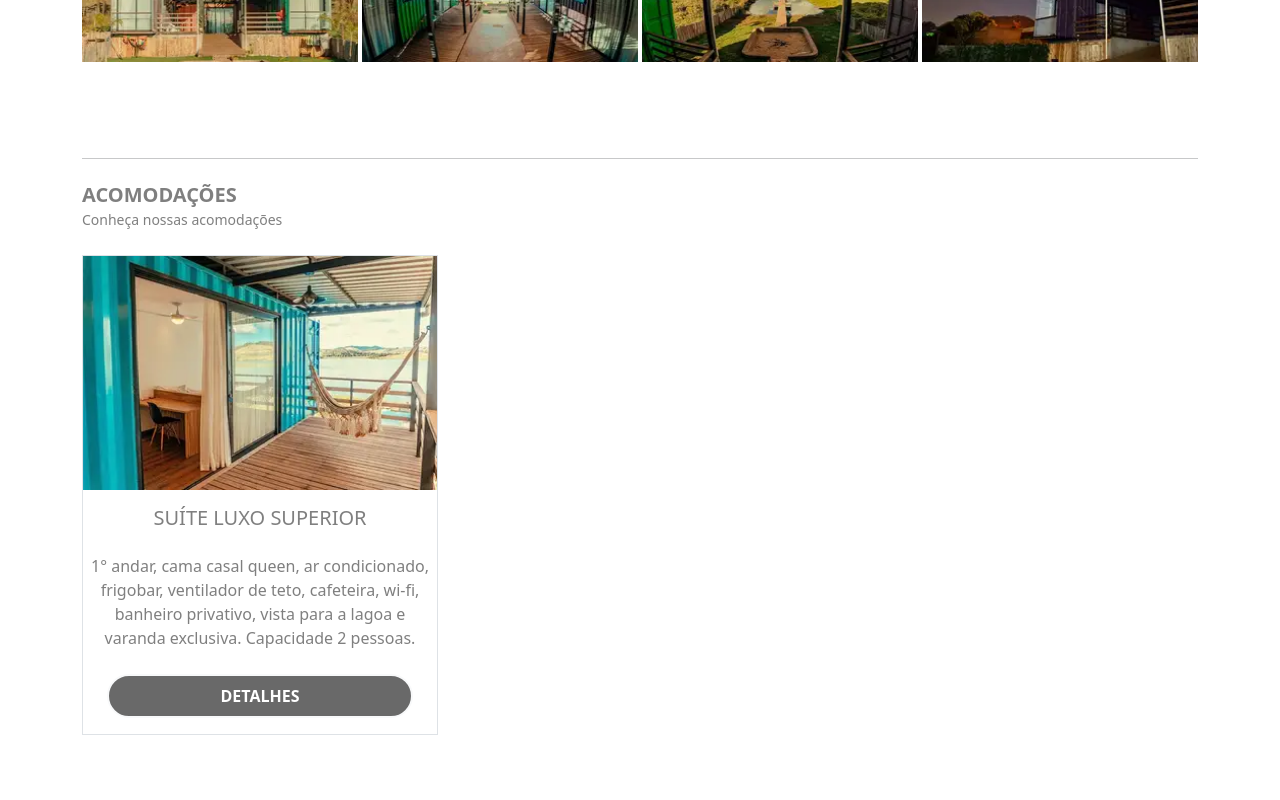
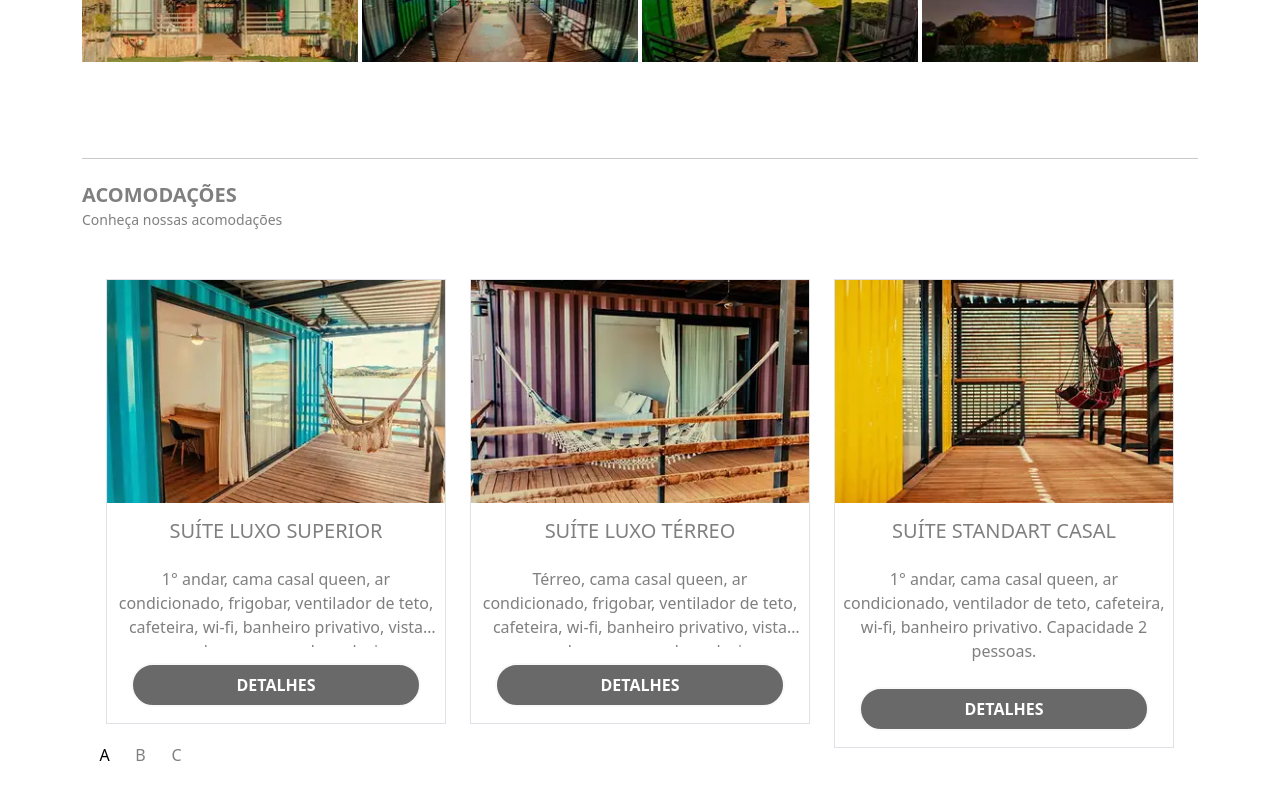
Before and after one commit to lindomarterra/lodge-container, a React (Create React App) app: page / in a window 1280 px wide. Shown: the part 1733-2533 px from the top of the page. Built offline with nearby package versions, Linux system fonts and the light colour scheme.

Commit message:
commit dez 15 21:09hr

```diff
--- a/src/components/Home/Acomodacoes.jsx
+++ b/src/components/Home/Acomodacoes.jsx
@@ -18,39 +18,156 @@ function Acomodacoes() {
 
             <div className='container-md'>
                 <hr/>
+
                 <div className='mb-4'>
                     <h5 className='text-black-50 fw-bolder py-2 text-uppercase mb-0 pb-0'> Acomodações </h5>
                     <small className='mt-0 pt-0 text-black-50' > Conheça nossas acomodações  </small>
                 </div>
 
-                <div className='carousel slide' id='acomodacoes-fotos'  >
+
+               {/* DESKTOP CAROUSEL */}
+                <div className='carousel slide p-4'  data-bs-ride="carousel" id='slide-acomodacoes' >
 
                     <div className='carousel-inner '>
 
                         <div className="carousel-item active">
                             <div className="row">
+
                                 <div className="col-4">
                                     <div className="d-flex flex-column text-center border border-1 border-blck-50">
                                         <img src={acomodacoes1} alt="img" className='w-100 d-block' />
                                         <h5 className='my-3 text-black-50 '> SUÍTE LUXO SUPERIOR </h5>
-                                        <span className='text-black-50 fs-6 p-2'>
+                                        <p className='truncar-3l text-black-50 fs-6 p-2'>
                                             1° andar, cama casal queen, ar condicionado, frigobar, ventilador de teto, cafeteira, wi-fi, banheiro privativo, vista para a lagoa e varanda exclusiva. Capacidade 2 pessoas.
-                                        </span>
+                                        </p>
 
-                                        <button type='button' className='rounded-5 mx-4 my-3 p-2 fw-bolder border border-2 border-light btn-detalhes' >DETALHES</button>
+                                        <button type='button' className='rounded-5 mx-4 mb-3 p-2 fw-bolder border border-2 border-light btn-detalhes' >DETALHES</button>
+                                    </div>
+                                </div>
+
+                                <div className="col-4">
+                                    <div className="d-flex flex-column justify-content-between text-center border border-1 border-blck-50">
+                                        <img src={acomodacoes2} alt="img" className='w-100 d-block' />
+                                        <h5 className='my-3 text-black-50 '> SUÍTE LUXO TÉRREO </h5>
+                                        <p className='truncar-3l text-black-50 fs-6 p-2'>
+                                        Térreo, cama casal queen, ar condicionado, frigobar, ventilador de teto, cafeteira, wi-fi, banheiro privativo, vista para a lagoa e varanda exclusiva. Capacidade 2 pessoas
+                                        </p>
+
+                                        <button type='button' className='rounded-5 mx-4 mb-3 p-2 fw-bolder border border-2 border-light btn-detalhes' >DETALHES</button>
+                                    </div>
+                                </div>
+
+                                <div className="col-4">
+                                    <div className="d-flex flex-column text-center border border-1 border-blck-50">
+                                        <img src={acomodacoes3} alt="img" className='w-100 d-block' />
+                                        <h5 className='my-3 text-black-50 '> SUÍTE STANDART CASAL </h5>
+                                        <p className='trauncar-3l text-black-50 fs-6 p-2'>
+                                        1° andar, cama casal queen, ar condicionado, ventilador de teto, cafeteira, wi-fi, banheiro privativo. Capacidade 2 pessoas.
+                                        </p>
+
+                                        <button type='button' className='rounded-5 mx-4 mb-3 p-2 fw-bolder border border-2 border-light btn-detalhes' >DETALHES</button>
                                     </div>
                                 </div>
                             </div>
                         </div>
 
+                        <div className="carousel-item">
+                            <div className="row">
+
+                                <div className="col-4">
+                                    <div className="d-flex flex-column text-center border border-1 border-blck-50">
+                                        <img src={acomodacoes2} alt="img" className='w-100 d-block' />
+                                        <h5 className='my-3 text-black-50 '> SUÍTE LUXO TÉRREO </h5>
+                                        <p className='truncar-3l text-black-50 fs-6 p-2'>
+                                        Térreo, cama casal queen, ar condicionado, frigobar, ventilador de teto, cafeteira, wi-fi, banheiro privativo, vista para a lagoa e varanda exclusiva. Capacidade 2 pessoas
+                                        </p>
+
+                                        <button type='button' className='rounded-5 mx-4 mb-3 p-2 fw-bolder border border-2 border-light btn-detalhes' >DETALHES</button>
+                                    </div>
+                                </div>
+
+                                <div className="col-4">
+                                    <div className="d-flex flex-column text-center border border-1 border-blck-50">
+                                        <img src={acomodacoes3} alt="img" className='w-100 d-block' />
+                                        <h5 className='my-3 text-black-50 '> SUÍTE STANDART CASAL </h5>
+                                        <p className='truncar-3l text-black-50 fs-6 p-2'>
+                                        1° andar, cama casal queen, ar condicionado, ventilador de teto, cafeteira, wi-fi, banheiro privativo. Capacidade 2 pessoas.
+                                        </p>
+
+                                        <button type='button' className='rounded-5 mx-4 mb-3 p-2 fw-bolder border border-2 border-light btn-detalhes' >DETALHES</button>
+                                    </div>
+                                </div>
+
+                                <div className="col-4">
+                                    <div className="d-flex flex-column text-center border border-1 border-blck-50">
+                                        <img src={acomodacoes4} alt="img" className='w-100 d-block' />
+                                        <h5 className='my-3 text-black-50 '> SUÍTE STANDART DUPLO </h5>
+                                        <p className='truncar-3l text-black-50 fs-6 p-2'>
+                                        1° andar, cama casal queen bipartida, ar condicionado, ventilador de teto, cafeteira, wi-fi, banheiro privativo. Capacidade 2 pessoas.
+                                        </p>
+
+                                        <button type='button' className='rounded-5 mx-4 mb-3 p-2 fw-bolder border border-2 border-light btn-detalhes' >DETALHES</button>
+                                    </div>
+                                </div>
+
+                            </div>
+                        </div>
+
+                        <div className="carousel-item">
+                            <div className="row">
+
+                                <div className="col-4">
+                                    <div className="d-flex flex-column text-center border border-1 border-blck-50">
+                                        <img src={acomodacoes3} alt="img" className='w-100 d-block' />
+                                        <h5 className='my-3 text-black-50 '> SUÍTE STANDART CASAL </h5>
+                                        <p className='truncar-3l text-black-50 fs-6 p-2'>
+                                        1° andar, cama casal queen, ar condicionado, ventilador de teto, cafeteira, wi-fi, banheiro privativo. Capacidade 2 pessoas.
+                                        </p>
+
+                                        <button type='button' className='rounded-5 mx-4 mb-3 p-2 fw-bolder border border-2 border-light btn-detalhes' >DETALHES</button>
+                                    </div>
+                                </div>
+
+                                <div className="col-4">
+                                    <div className="d-flex flex-column text-center border border-1 border-blck-50">
+                                        <img src={acomodacoes4} alt="img" className='w-100 d-block' />
+                                        <h5 className='my-3 text-black-50 '> SUÍTE STANDART DUPLO </h5>
+                                        <p className='truncar-3l text-black-50 fs-6 p-2'>
+                                        1° andar, cama casal queen bipartida, ar condicionado, ventilador de teto, cafeteira, wi-fi, banheiro privativo. Capacidade 2 pessoas.
+                                        </p>
+
+                                        <button type='button' className='rounded-5 mx-4 mb-3 p-2 fw-bolder border border-2 border-light btn-detalhes' >DETALHES</button>
+                                    </div>
+                                </div>
+
+                                <div className="col-4">
+                                    <div className="d-flex flex-column text-center border border-1 border-blck-50">
+                                        <img src={acomodacoes5} alt="img" className='w-100 d-block' />
+                                        <h5 className='my-3 text-black-50 '> SUÍTE STANDART FAMILIA </h5>
+                                        <p className='truncar-3l text-black-50 fs-6 p-2'>
+                                        Térreo, cama de casal, beliche, ar condicionado, ventilador de teto, wi-fi, banheiro privativo. Capacidade 4 pessoas.
+                                        </p>
+
+                                        <button type='button' className='rounded-5 mx-4 mb-3 p-2 fw-bolder border border-2 border-light btn-detalhes' >DETALHES</button>
+                                    </div>
+                                </div>
+
+
+                            </div>
+                        </div>
+
                     </div>
+
+                    <div className="carousel-indicators"  >
+                        <button type="button" data-bs-target="#slide-acomodacoes" data-bs-slide-to="0" className="active">A</button>
+                        <button type="button" data-bs-target="#slide-acomodacoes" data-bs-slide-to="1" >B</button>
+                        <button type="button" data-bs-target="#slide-acomodacoes" data-bs-slide-to="2" >C</button>
+                    </div>
+
 
                 </div>
 
-
             </div>
-
-
         </section>
     )
 }
--- a/src/index.css
+++ b/src/index.css
@@ -111,3 +111,13 @@
   .btn-detalhes:hover{
     background-color: rgba(109, 21, 6, 0.836);
   }
+
+
+
+  p.truncar-3l{
+    display: -webkit-box;  /* webkit-box é um display ue permite esse tipo de truncamento */
+    -webkit-line-clamp: 3; /* indica que esse truncamento será de 3 linhas */
+    -webkit-box-orient: vertical; /* a orientação será na vertical */
+    overflow: hidden; /* o exedente ficará escondido */
+    text-overflow: ellipsis;
+}
```
